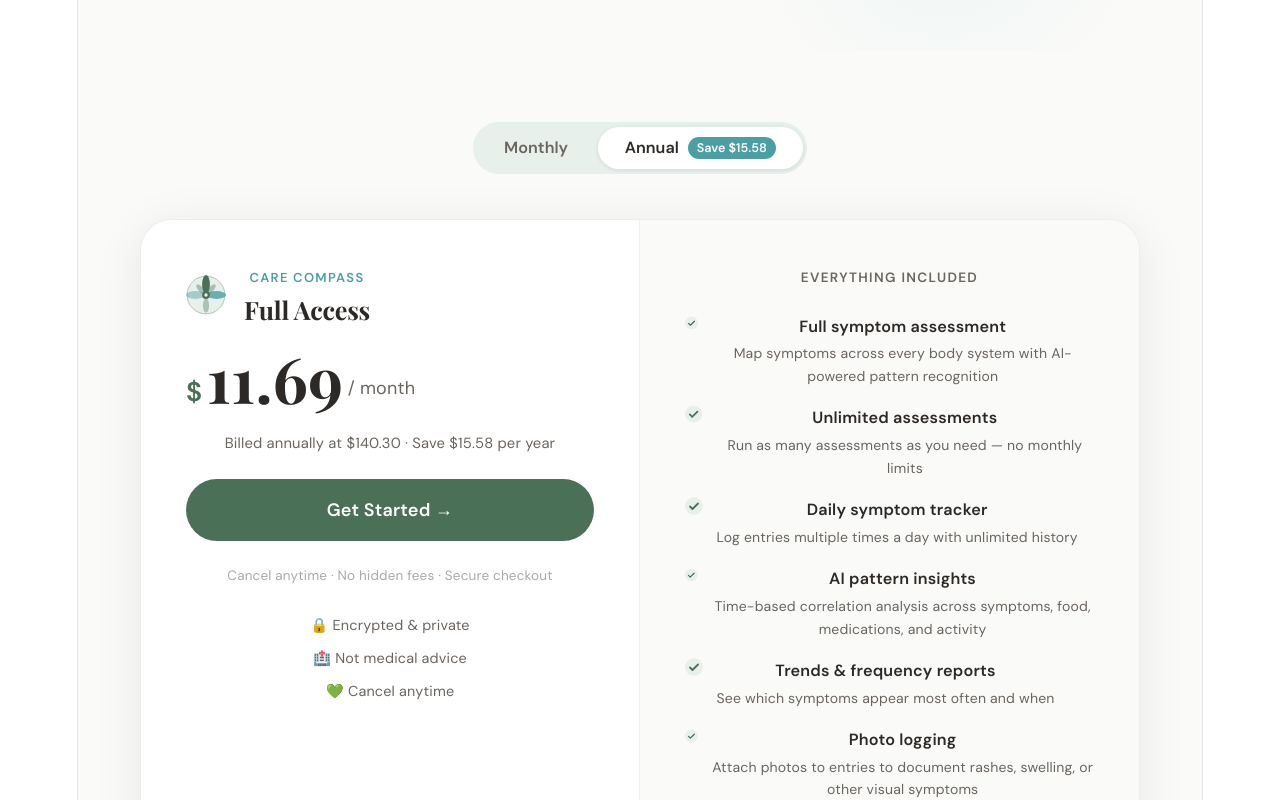
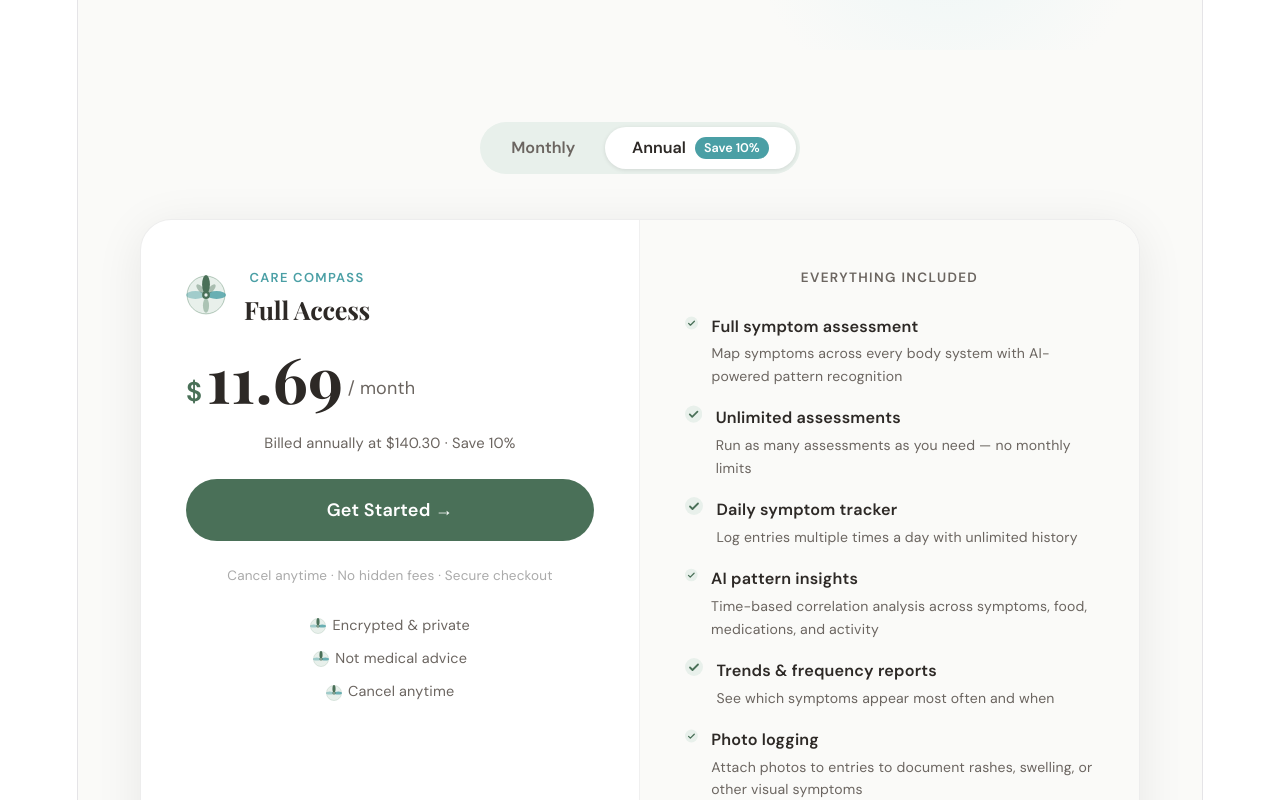
Before and after one commit to tiffanykbuettner-lab/care-compass-landing, a React (Vite) app: page /pricing in a window 1280 px wide. Shown: the part 620-1420 px from the top of the page. Built offline with nearby package versions, Linux system fonts and the light colour scheme; a web font is replaced by a local one.

Commit message:
update pricing page - left align features, botanical icons, 10% savings

```diff
--- a/src/CareCompassPricing.jsx
+++ b/src/CareCompassPricing.jsx
@@ -183,7 +183,7 @@ export default function CareCompassPricing() {
                   style={{ ...s.toggleBtn, background: billing === "annual" ? "#fff" : "transparent", color: billing === "annual" ? INK : WARM_GRAY, boxShadow: billing === "annual" ? "0 1px 4px rgba(0,0,0,0.1)" : "none" }}
                 >
                   Annual
-                  <span style={s.savingsBadge}>Save ${savings}</span>
+                  <span style={s.savingsBadge}>Save 10%</span>
                 </button>
               </div>
 
@@ -208,12 +208,12 @@ export default function CareCompassPricing() {
 
                   {billing === "annual" && (
                     <p style={s.annualNote}>
-                      Billed annually at ${annual.toFixed(2)} · Save ${savings} per year
+                      Billed annually at $140.30 · Save 10%
                     </p>
                   )}
                   {billing === "monthly" && (
                     <p style={s.annualNote}>
-                      Switch to annual and save ${savings} per year
+                      Switch to annual and save 10%
                     </p>
                   )}
 
@@ -226,9 +226,9 @@ export default function CareCompassPricing() {
                   <p style={s.subscribeNote}>Cancel anytime · No hidden fees · Secure checkout</p>
 
                   <div style={s.trustRow}>
-                    <span style={s.trustItem}>🔒 Encrypted & private</span>
-                    <span style={s.trustItem}>🏥 Not medical advice</span>
-                    <span style={s.trustItem}>💚 Cancel anytime</span>
+                    <span style={s.trustItem}><svg width="16" height="16" viewBox="0 0 72 72" fill="none" style={{marginRight:"0.35rem",verticalAlign:"middle"}}><circle cx="36" cy="36" r="34" fill="#e8f0eb" stroke="#7a9e87" strokeWidth="1"/><ellipse cx="36" cy="17" rx="7" ry="17" fill="#4a7058"/><ellipse cx="55" cy="36" rx="17" ry="7" fill="#4a9fa5" opacity="0.8"/><ellipse cx="17" cy="36" rx="17" ry="7" fill="#4a9fa5" opacity="0.45"/><circle cx="36" cy="36" r="7" fill="#4a7058"/><circle cx="36" cy="36" r="3" fill="#e8f0eb"/></svg>Encrypted & private</span>
+                    <span style={s.trustItem}><svg width="16" height="16" viewBox="0 0 72 72" fill="none" style={{marginRight:"0.35rem",verticalAlign:"middle"}}><circle cx="36" cy="36" r="34" fill="#e8f0eb" stroke="#7a9e87" strokeWidth="1"/><ellipse cx="36" cy="17" rx="7" ry="17" fill="#4a7058"/><ellipse cx="55" cy="36" rx="17" ry="7" fill="#4a9fa5" opacity="0.8"/><ellipse cx="17" cy="36" rx="17" ry="7" fill="#4a9fa5" opacity="0.45"/><circle cx="36" cy="36" r="7" fill="#4a7058"/><circle cx="36" cy="36" r="3" fill="#e8f0eb"/></svg>Not medical advice</span>
+                    <span style={s.trustItem}><svg width="16" height="16" viewBox="0 0 72 72" fill="none" style={{marginRight:"0.35rem",verticalAlign:"middle"}}><circle cx="36" cy="36" r="34" fill="#e8f0eb" stroke="#7a9e87" strokeWidth="1"/><ellipse cx="36" cy="17" rx="7" ry="17" fill="#4a7058"/><ellipse cx="55" cy="36" rx="17" ry="7" fill="#4a9fa5" opacity="0.8"/><ellipse cx="17" cy="36" rx="17" ry="7" fill="#4a9fa5" opacity="0.45"/><circle cx="36" cy="36" r="7" fill="#4a7058"/><circle cx="36" cy="36" r="3" fill="#e8f0eb"/></svg>Cancel anytime</span>
                   </div>
                 </div>
 
@@ -375,7 +375,7 @@ const s = {
 
   featuresLabel: { fontSize: "0.75rem", fontWeight: 700, letterSpacing: "0.1em", textTransform: "uppercase", color: WARM_GRAY, margin: "0 0 1.25rem" },
   featuresList: { display: "flex", flexDirection: "column", gap: "1rem" },
-  featureItem: { display: "flex", gap: "0.75rem", alignItems: "flex-start" },
+  featureItem: { display: "flex", gap: "0.75rem", alignItems: "flex-start", textAlign: "left" },
   featureLabel: { fontSize: "0.9rem", fontWeight: 600, color: INK, margin: "0 0 0.15rem" },
   featureDesc: { fontSize: "0.78rem", color: WARM_GRAY, lineHeight: 1.6, margin: 0 },
 
```
